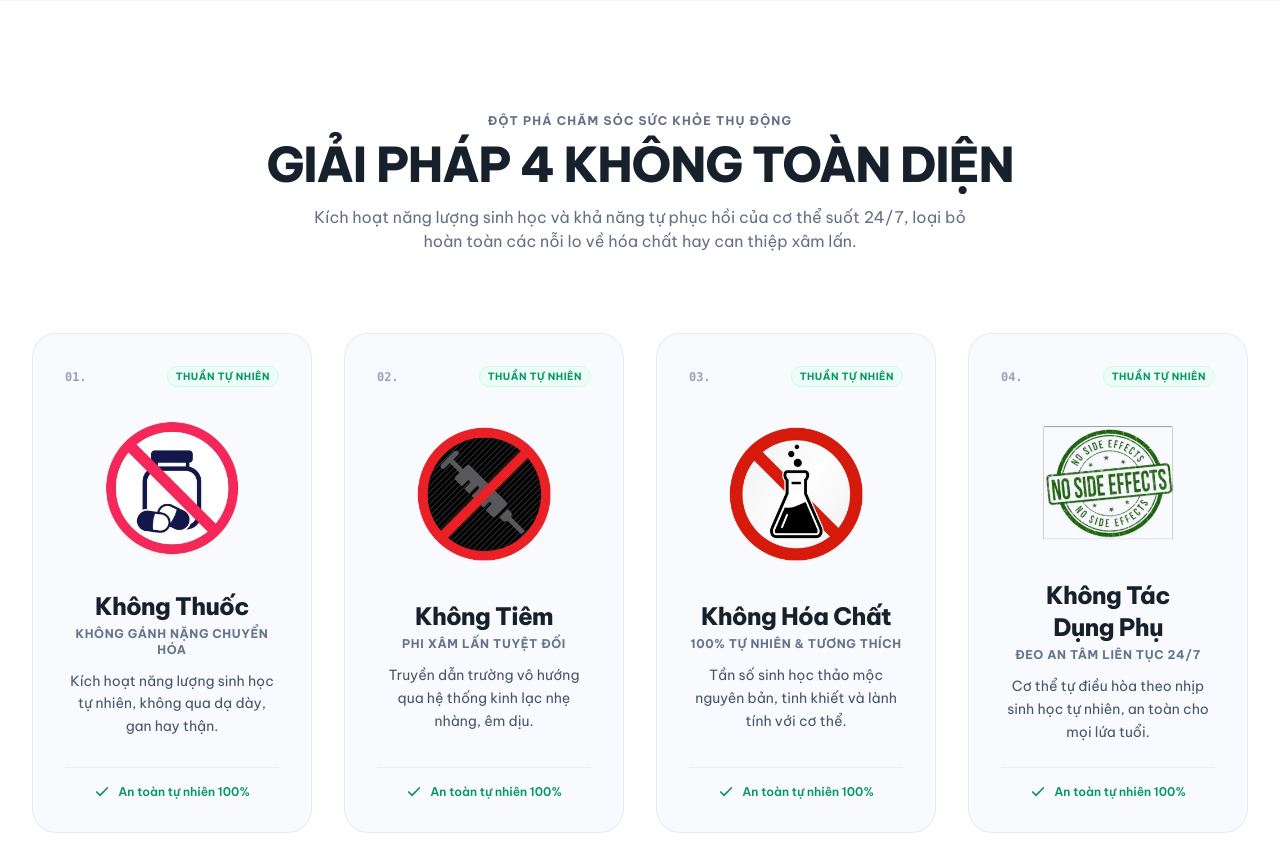
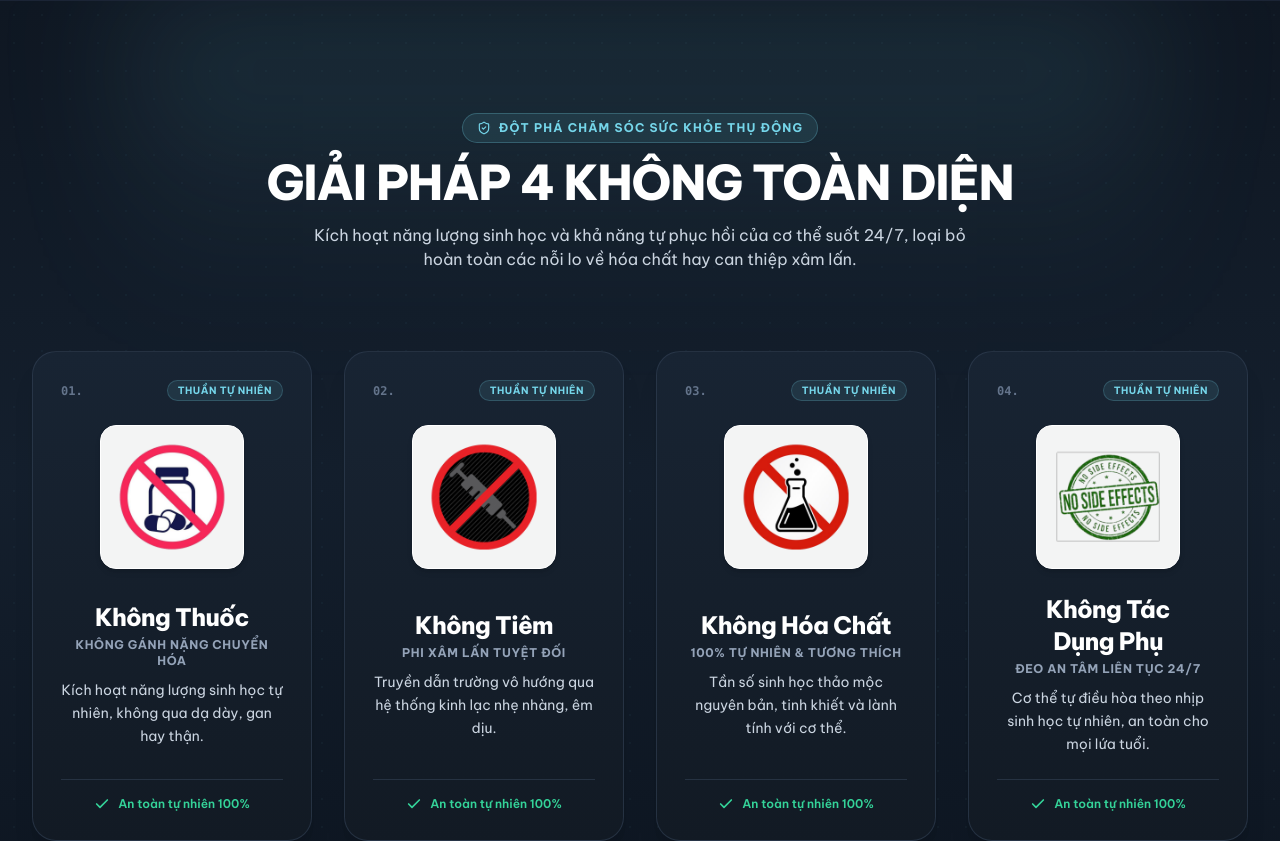
Before and after one commit to cherryai-96/vong-nang-luong-bts, a Next.js app: page / in a window 1280 px wide. Shown: the part 800-1641 px from the top of the page. Built offline with nearby package versions, Linux system fonts and the light colour scheme.

Commit message:
feat: redesign FourZeroes section with luxury dark sapphire theme and ambient energy glow

```diff
--- a/src/components/FourZeroesSection.tsx
+++ b/src/components/FourZeroesSection.tsx
@@ -2,70 +2,83 @@
 
 import React from 'react';
 import Image from 'next/image';
-import { Check } from 'lucide-react';
+import { Check, ShieldCheck } from 'lucide-react';
 import { FOUR_ZEROES_DATA } from '@/data/siteContent';
 
 export default function FourZeroesSection() {
   return (
-    <section id="four-zeroes" className="py-20 sm:py-28 bg-white border-y border-slate-100 relative">
-      <div className="max-w-7xl mx-auto px-4 sm:px-6 lg:px-8">
+    <section
+      id="four-zeroes"
+      className="py-20 sm:py-28 bg-gradient-to-b from-[#0F1722] via-[#141F2D] to-[#0D1520] border-y border-slate-800/80 relative overflow-hidden"
+    >
+      {/* Ambient Radial Energy Glow */}
+      <div className="absolute top-0 left-1/2 -translate-x-1/2 w-full max-w-5xl h-80 bg-gradient-to-b from-[#75D6EA]/15 via-[#75D6EA]/5 to-transparent blur-3xl pointer-events-none" />
+
+      {/* Subtle Micro Frequency Dot Grid */}
+      <div
+        className="absolute inset-0 bg-[radial-gradient(#75D6EA_1px,transparent_1px)] [background-size:28px_28px] opacity-[0.035] pointer-events-none"
+        aria-hidden="true"
+      />
+
+      <div className="max-w-7xl mx-auto px-4 sm:px-6 lg:px-8 relative z-10">
         {/* Section Header */}
         <div className="max-w-3xl mx-auto text-center mb-14 sm:mb-20">
-          <p className="text-xs font-bold tracking-widest text-[#667085] uppercase mb-3">
-            ĐỘT PHÁ CHĂM SÓC SỨC KHỎE THỤ ĐỘNG
-          </p>
-          <h2 className="text-3xl sm:text-4xl lg:text-5xl font-black text-[#17212B] tracking-tight mb-4">
+          <div className="inline-flex items-center gap-2 px-3.5 py-1.5 rounded-full bg-[#75D6EA]/10 border border-[#75D6EA]/25 text-xs font-bold text-[#75D6EA] uppercase tracking-widest mb-4 shadow-sm">
+            <ShieldCheck className="w-3.5 h-3.5 text-[#75D6EA]" />
+            <span>ĐỘT PHÁ CHĂM SÓC SỨC KHỎE THỤ ĐỘNG</span>
+          </div>
+          <h2 className="text-3xl sm:text-4xl lg:text-5xl font-black text-white tracking-tight mb-4">
             GIẢI PHÁP 4 KHÔNG TOÀN DIỆN
           </h2>
-          <p className="text-sm sm:text-base text-[#667085] leading-relaxed max-w-2xl mx-auto">
+          <p className="text-sm sm:text-base text-slate-300 leading-relaxed max-w-2xl mx-auto font-normal">
             Kích hoạt năng lượng sinh học và khả năng tự phục hồi của cơ thể suốt 24/7, loại bỏ hoàn toàn các nỗi lo về hóa chất hay can thiệp xâm lấn.
           </p>
         </div>
 
-        {/* 4 Cards Grid with Large Crisp Icons */}
+        {/* 4 Cards Grid with Crisp Iconic Pedestals */}
         <div className="grid grid-cols-1 sm:grid-cols-2 lg:grid-cols-4 gap-6 lg:gap-8">
           {FOUR_ZEROES_DATA.map((item) => {
             return (
               <div
                 key={item.id}
-                className="group relative bg-[#F8FAFD] hover:bg-white rounded-3xl p-8 border border-slate-200/80 hover:border-slate-300 hover:shadow-2xl transition-all duration-300 flex flex-col justify-between items-center text-center"
+                className="group relative bg-gradient-to-b from-[#182433] to-[#121A24] hover:from-[#1D2B3D] hover:to-[#15202D] rounded-3xl p-7 border border-slate-700/60 hover:border-[#75D6EA]/60 shadow-xl hover:shadow-[0_20px_45px_rgba(117,214,234,0.14)] transition-all duration-300 flex flex-col justify-between items-center text-center hover:-translate-y-1"
               >
                 {/* Number Badge Top Right */}
-                <div className="w-full flex justify-between items-center mb-4">
-                  <span className="text-xs font-mono font-bold text-slate-400 group-hover:text-slate-600 transition-colors">
+                <div className="w-full flex justify-between items-center mb-3">
+                  <span className="text-xs font-mono font-bold text-slate-500 group-hover:text-slate-300 transition-colors">
                     {item.badge}.
                   </span>
-                  <span className="text-[10px] font-bold uppercase tracking-wider text-emerald-600 bg-emerald-50 px-2 py-0.5 rounded-full border border-emerald-100">
+                  <span className="text-[10px] font-bold uppercase tracking-wider text-[#75D6EA] bg-[#75D6EA]/10 px-2.5 py-0.5 rounded-full border border-[#75D6EA]/20">
                     Thuần Tự Nhiên
                   </span>
                 </div>
 
-                {/* Big Bold Icon Container */}
-                <div className="relative w-32 h-32 sm:w-36 sm:h-36 my-2 flex items-center justify-center transition-transform duration-300 group-hover:scale-108 drop-shadow-sm">
+                {/* Big Crisp Icon on White Pedestal */}
+                <div className="relative w-32 h-32 sm:w-36 sm:h-36 my-3 rounded-2xl bg-white/95 p-3.5 flex items-center justify-center shadow-md group-hover:scale-106 group-hover:shadow-lg transition-all duration-300 border border-white">
                   <Image
                     src={item.iconImage}
                     alt={item.title}
                     width={144}
                     height={144}
-                    className="w-full h-full object-contain filter group-hover:drop-shadow-md transition-all"
+                    className="w-full h-full object-contain filter group-hover:drop-shadow-sm transition-all"
                   />
                 </div>
 
                 {/* Content */}
-                <div className="mt-4">
-                  <h3 className="text-xl sm:text-2xl font-black text-[#17212B] tracking-tight mb-1 group-hover:text-red-600 transition-colors">
+                <div className="mt-3 flex-1 flex flex-col justify-center">
+                  <h3 className="text-xl sm:text-2xl font-black text-white tracking-tight mb-1 group-hover:text-[#75D6EA] transition-colors">
                     {item.title}
                   </h3>
-                  <p className="text-xs font-bold text-slate-500 uppercase tracking-wider mb-3">
+                  <p className="text-xs font-bold text-slate-400 uppercase tracking-wider mb-2.5">
                     {item.tagline}
                   </p>
-                  <p className="text-sm text-slate-600 leading-relaxed">
+                  <p className="text-sm text-slate-300 leading-relaxed font-normal">
                     {item.description}
                   </p>
                 </div>
 
                 {/* Bottom Trust Stamp */}
-                <div className="mt-6 pt-4 w-full border-t border-slate-200/60 flex items-center justify-center gap-2 text-xs font-semibold text-emerald-600">
+                <div className="mt-6 pt-4 w-full border-t border-slate-700/60 flex items-center justify-center gap-2 text-xs font-semibold text-emerald-400">
                   <Check className="w-4 h-4 stroke-[2.5]" />
                   <span>An toàn tự nhiên 100%</span>
                 </div>
```
